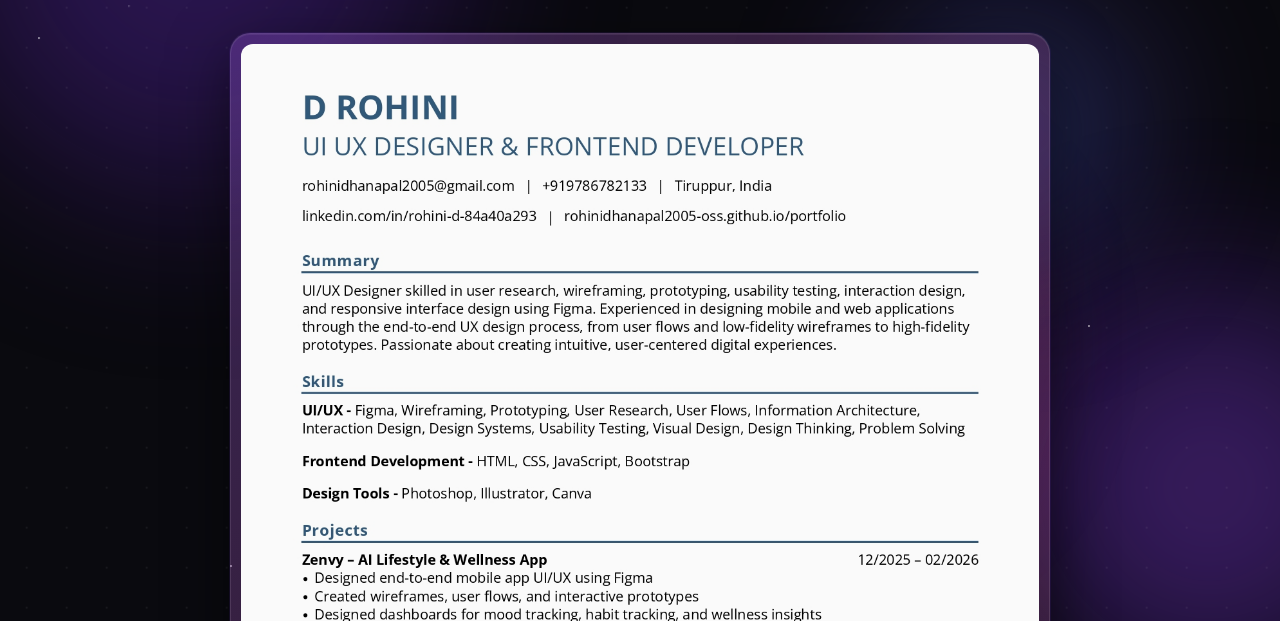
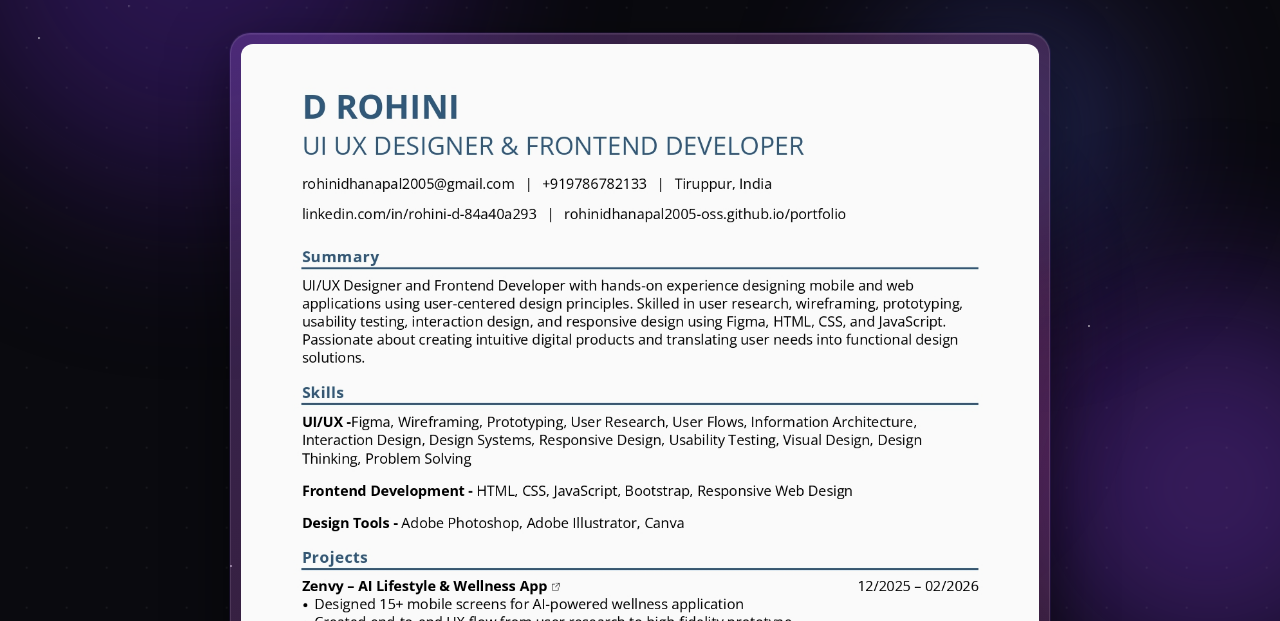
Before and after one commit to rohinidhanapal2005-oss/portfolio, a plain HTML site: page resumefinalfix (1).html in a window 1280 px wide. Shown: the part 179-800 px from the top of the page. Drawn offline with Linux system fonts and the light colour scheme.

Commit message:
resume updates porfolio

```diff
--- a/resumefinalfix (1).html
+++ b/resumefinalfix (1).html
@@ -523,14 +523,14 @@
     <div class="resume-wrapper">
       <img
         class="resume-img"
-        src="Rohini_d_Resume_ui_ux_page-0001.jpg"
+        src="D_ROHINI_UIUX_Resume_page-0001.jpg"
         alt="Rohini D Resume"
       />
     </div>
 
     <!-- Glass download button -->
     <div class="download-wrap">
-      <a class="download-btn" href="Rohini_d_Resume_ui_ux_page-0001.jpg" download="Rohini_UI_UX_Resume.pdf">
+      <a class="download-btn" href="D_ROHINI_UIUX_Resume_page-0001.jpg" download="D_ROHINI_UIUX_Resume.pdf">
         <svg class="dl-icon" viewBox="0 0 24 24">
           <path d="M21 15v4a2 2 0 0 1-2 2H5a2 2 0 0 1-2-2v-4"/>
           <polyline points="7 10 12 15 17 10"/>
```
Also changed, not shown: D_ROHINI_UIUX_Resume_page-0001.jpg (added), Rohini_d_Resume_ui_ux_page-0001.jpg (deleted), 2 other files.
